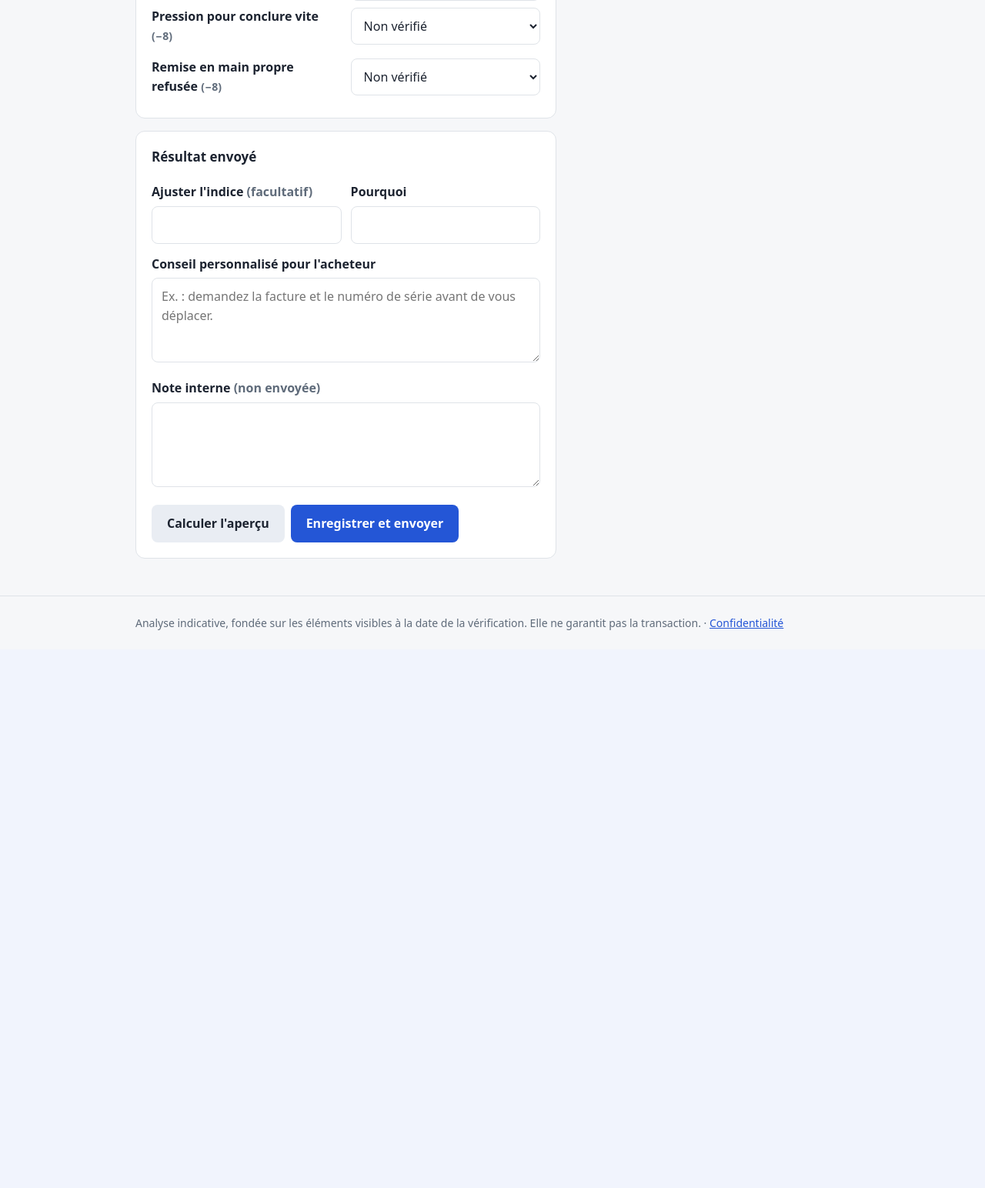
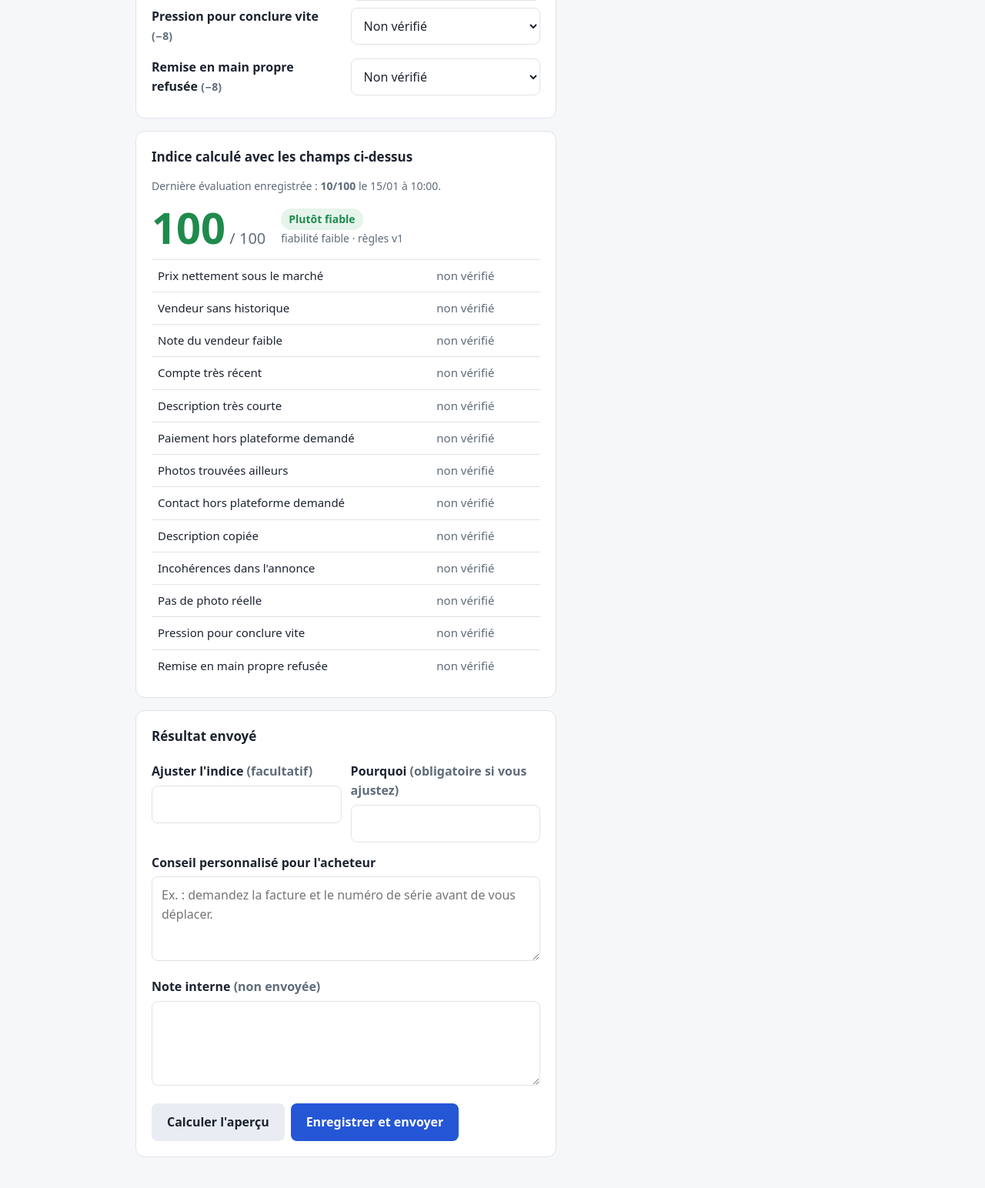
Before and after one commit to nehus102/checkdeal, a Laravel app: page /admin/annonces/1 in a window 1280 px wide. Shown: the part 1554-3098 px from the top of the page at 77% size. Before the commit the page ends 2373 px from the top, so only its background shows below. Run offline with Laravel 12, Linux system fonts and the light colour scheme; a user stored in the database is signed in; data comes from the database, SQL or seed files in the repository; tables that the repository leaves empty hold one stand-in row (values such as "Sample post").

Commit message:
Back-office : indice visible sur la fiche, saisies conservées
- L'aperçu est calculé dès l'ouverture de la fiche, avec la dernière
  évaluation enregistrée ; après « Enregistrer », on reste sur la fiche
  et le message dit à combien de demandeurs le résultat est parti.
- Une saisie refusée ne vide plus le formulaire (old()).
- Prix non jugé : le nombre de comparables manquants est affiché.
- Note avec virgule acceptée ; double clic bloqué.

Co-Authored-By: Claude Opus 5.5 <noreply@anthropic.com>

```diff
--- a/app/Http/Controllers/AdminController.php
+++ b/app/Http/Controllers/AdminController.php
@@ -58,23 +58,33 @@ class AdminController extends Controller
         ]);
     }
 
-    public function show(Listing $listing)
+    /**
+     * L'aperçu est calculé dès l'ouverture, sur les dernières observations :
+     * l'indice d'une annonce déjà relevée se voit sans cliquer sur rien.
+     */
+    public function show(Listing $listing, EvaluationService $evaluations)
     {
-        return $this->formulaire($listing, $listing->observationsCourantes());
+        $obs = $listing->observationsCourantes();
+
+        return $this->formulaire($listing, $obs, $obs === [] ? null : $evaluations->apercu($obs));
     }
 
     public function evaluer(Request $request, Listing $listing, EvaluationService $evaluations)
     {
         $request->validate([
             'price_amount' => ['nullable', 'regex:/^\d+([.,]\d{1,2})?$/'],
-            'seller_rating' => ['nullable', 'numeric', 'min:0'],
-            'seller_rating_max' => ['nullable', 'numeric', 'min:1'],
+            // Virgule acceptée : « 4,5 » est la façon normale d'écrire une note.
+            'seller_rating' => ['nullable', 'regex:/^\d+([.,]\d+)?$/'],
+            'seller_rating_max' => ['nullable', 'regex:/^[1-9]\d*([.,]\d+)?$/'],
             'seller_review_count' => ['nullable', 'integer', 'min:0'],
             'seller_account_created_at' => ['nullable', 'date'],
             'score_final' => ['nullable', 'integer', 'min:0', 'max:100'],
             'raison_ajustement' => ['nullable', 'required_with:score_final', 'string', 'max:255'],
         ], [
             'raison_ajustement.required_with' => "Notez pourquoi vous ajustez l'indice : c'est ce qui permettra de corriger les règles.",
+            'price_amount.regex' => 'Prix : un nombre, par exemple 450 ou 450,50.',
+            'seller_rating.regex' => 'Note : un nombre, par exemple 4,5.',
+            'seller_rating_max.regex' => 'Échelle de la note : un nombre, par exemple 5 ou 100.',
         ]);
 
         $obs = EvaluationService::observationsDepuis($listing, $request->all());
@@ -83,10 +93,16 @@ class AdminController extends Controller
             return $this->formulaire($listing, $obs, $evaluations->apercu($obs), $request->all());
         }
 
+        $enAttente = $listing->submissions()->where('status', 'pending')->count();
         $scoreFinal = $request->filled('score_final') ? (int) $request->input('score_final') : null;
-        $evaluations->enregistrer($listing, $obs, $scoreFinal, $request->input('raison_ajustement'), $request->input('conseil'), $request->input('justification'));
+        $assessment = $evaluations->enregistrer($listing, $obs, $scoreFinal, $request->input('raison_ajustement'), $request->input('conseil'), $request->input('justification'));
 
-        return redirect()->route('admin.index')->with('ok', 'Évaluation enregistrée, résultat envoyé.');
+        // On reste sur la fiche : c'est là qu'on voit ce qui vient d'être enregistré.
+        return redirect()->route('admin.show', $listing)->with('ok', "Évaluation enregistrée : {$assessment->final_score}/100. " . match ($enAttente) {
+            0 => "Aucune demande en attente : rien n'a été envoyé.",
+            1 => 'Résultat envoyé au demandeur.',
+            default => "Résultat envoyé aux {$enAttente} demandeurs.",
+        });
     }
 
     /** Ajout d'une annonce de l'échantillon témoin, tirée au hasard. */
--- a/app/Verification/RegleV1.php
+++ b/app/Verification/RegleV1.php
@@ -184,7 +184,7 @@ class RegleV1
     }
 
     /** « 450 ; 520 ; 480 », « 450, 520 », ou une valeur par ligne. */
-    private static function liste(?string $valeur): array
+    public static function liste(?string $valeur): array
     {
         // Une virgule suivie d'un espace sépare deux prix ; collée, c'est une décimale.
         $morceaux = preg_split('/[;\n\r]+|,\s+/', (string) $valeur) ?: [];
--- a/resources/views/admin/annonce.blade.php
+++ b/resources/views/admin/annonce.blade.php
@@ -4,10 +4,12 @@
 @section('noindex', true)
 
 @section('contenu')
-    @php($v = fn (string $champ) => $saisie[$champ] ?? $obs[$champ] ?? '')
+    {{-- old() d'abord : après une saisie refusée, on retrouve ce qu'on avait tapé. --}}
+    @php($v = fn (string $champ) => old($champ, $saisie[$champ] ?? $obs[$champ] ?? ''))
     @php($catalogue = \App\Verification\RegleV1::CATALOGUE)
 
     <p><a href="{{ route('admin.index') }}">← File des demandes</a></p>
+    @if (session('ok'))<div class="ok">{{ session('ok') }}</div>@endif
     <h1 style="font-size:26px">{{ $listing->title ?: 'Annonce #' . $listing->id }}</h1>
     <p class="coupe">
         {{ \App\Verification\AnnonceUrl::LIBELLES[$listing->platform] ?? $listing->platform }} ·
@@ -15,7 +17,8 @@
     </p>
 
     <div class="deux-colonnes">
-        <form method="post" action="{{ route('admin.evaluer', $listing) }}">
+        {{-- Un double clic enregistrait deux évaluations : le second envoi est bloqué. --}}
+        <form method="post" action="{{ route('admin.evaluer', $listing) }}" onsubmit="if (this.dataset.envoye) { return false; } this.dataset.envoye = '1';">
             @csrf
             @if ($errors->any())
                 <div class="erreurs">{{ $errors->first() }}</div>
@@ -54,7 +57,7 @@
                 <h3>Signaux à confirmer</h3>
                 <p class="discret petit">« Non vérifié » n'est pas « non » : il ne compte ni pour ni contre, mais baisse la fiabilité des statistiques.</p>
                 @foreach (\App\Verification\RegleV1::DRAPEAUX as $code => $poids)
-                    @php($valeur = $saisie['flag_' . $code] ?? $obs['flag_' . $code] ?? (isset($suggestions[$code]) ? 'oui' : ''))
+                    @php($valeur = old('flag_' . $code, $saisie['flag_' . $code] ?? $obs['flag_' . $code] ?? (isset($suggestions[$code]) ? 'oui' : '')))
                     <div class="ligne" style="align-items:center">
                         <label for="flag_{{ $code }}" style="margin:8px 0">
                             {{ $catalogue[$code][0] }} <span class="discret petit">(−{{ $poids }})</span>
@@ -73,7 +76,18 @@
 
             @if ($apercu)
                 @php([$libelle, $couleur] = \App\Verification\RegleV1::verdict($apercu['score']))
+                @php($derniere = $historique->first())
+                @php($nbComparables = count(\App\Verification\RegleV1::liste($v('comparable_prices'))))
                 <div class="carte">
+                    <h3>Indice calculé avec les champs ci-dessus</h3>
+                    @if ($derniere)
+                        <p class="discret petit">Dernière évaluation enregistrée : <strong>{{ $derniere->final_score }}/100</strong> le {{ $derniere->created_at->format('d/m à H:i') }}@if ($derniere->final_score !== $derniere->computed_score) (calculé {{ $derniere->computed_score }}, ajusté)@endif.</p>
+                    @else
+                        <p class="discret petit">Pas encore enregistré : cliquez sur « Enregistrer et envoyer ».</p>
+                    @endif
+                    @if ($v('price_amount') !== '' && $nbComparables < \App\Verification\RegleV1::COMPARABLES_MIN)
+                        <p class="suggestion" style="display:inline-block">Prix non jugé : {{ $nbComparables }} prix comparable{{ $nbComparables > 1 ? 's' : '' }} saisi{{ $nbComparables > 1 ? 's' : '' }}, il en faut {{ \App\Verification\RegleV1::COMPARABLES_MIN }}.</p>
+                    @endif
                     <div class="score">
                         <div><span class="nombre {{ $couleur }}">{{ $apercu['score'] }}</span><span class="sur"> / 100</span></div>
                         <div><span class="pastille fond-{{ $couleur }}">{{ $libelle }}</span><div class="discret petit">fiabilité {{ $apercu['confiance'] }} · règles {{ $apercu['version'] }}@if ($apercu['mediane']) · médiane {{ number_format($apercu['mediane'], 0, ',', ' ') }} €@endif</div></div>
@@ -96,13 +110,13 @@
             <div class="carte">
                 <h3>Résultat envoyé</h3>
                 <div class="ligne">
-                    <div><label for="score_final">Ajuster l'indice <span class="discret">(facultatif)</span></label><input type="number" min="0" max="100" id="score_final" name="score_final" value="{{ $saisie['score_final'] ?? '' }}"></div>
-                    <div><label for="raison_ajustement">Pourquoi</label><input type="text" id="raison_ajustement" name="raison_ajustement" value="{{ $saisie['raison_ajustement'] ?? '' }}"></div>
+                    <div><label for="score_final">Ajuster l'indice <span class="discret">(facultatif)</span></label><input type="number" min="0" max="100" id="score_final" name="score_final" value="{{ old('score_final', $saisie['score_final'] ?? '') }}"></div>
+                    <div><label for="raison_ajustement">Pourquoi <span class="discret">(obligatoire si vous ajustez)</span></label><input type="text" id="raison_ajustement" name="raison_ajustement" value="{{ old('raison_ajustement', $saisie['raison_ajustement'] ?? '') }}"></div>
                 </div>
                 <label for="conseil">Conseil personnalisé pour l'acheteur</label>
-                <textarea id="conseil" name="conseil" placeholder="Ex. : demandez la facture et le numéro de série avant de vous déplacer.">{{ $saisie['conseil'] ?? '' }}</textarea>
+                <textarea id="conseil" name="conseil" placeholder="Ex. : demandez la facture et le numéro de série avant de vous déplacer.">{{ old('conseil', $saisie['conseil'] ?? '') }}</textarea>
                 <label for="justification">Note interne <span class="discret">(non envoyée)</span></label>
-                <textarea id="justification" name="justification">{{ $saisie['justification'] ?? '' }}</textarea>
+                <textarea id="justification" name="justification">{{ old('justification', $saisie['justification'] ?? '') }}</textarea>
 
                 <div style="display:flex; gap:8px; flex-wrap:wrap; margin-top:16px">
                     <button class="bouton secondaire" type="submit" name="action" value="apercu">Calculer l'aperçu</button>
```
Also changed, not shown: tests/Feature/ParcoursTest.php (+26 -1 lines).
